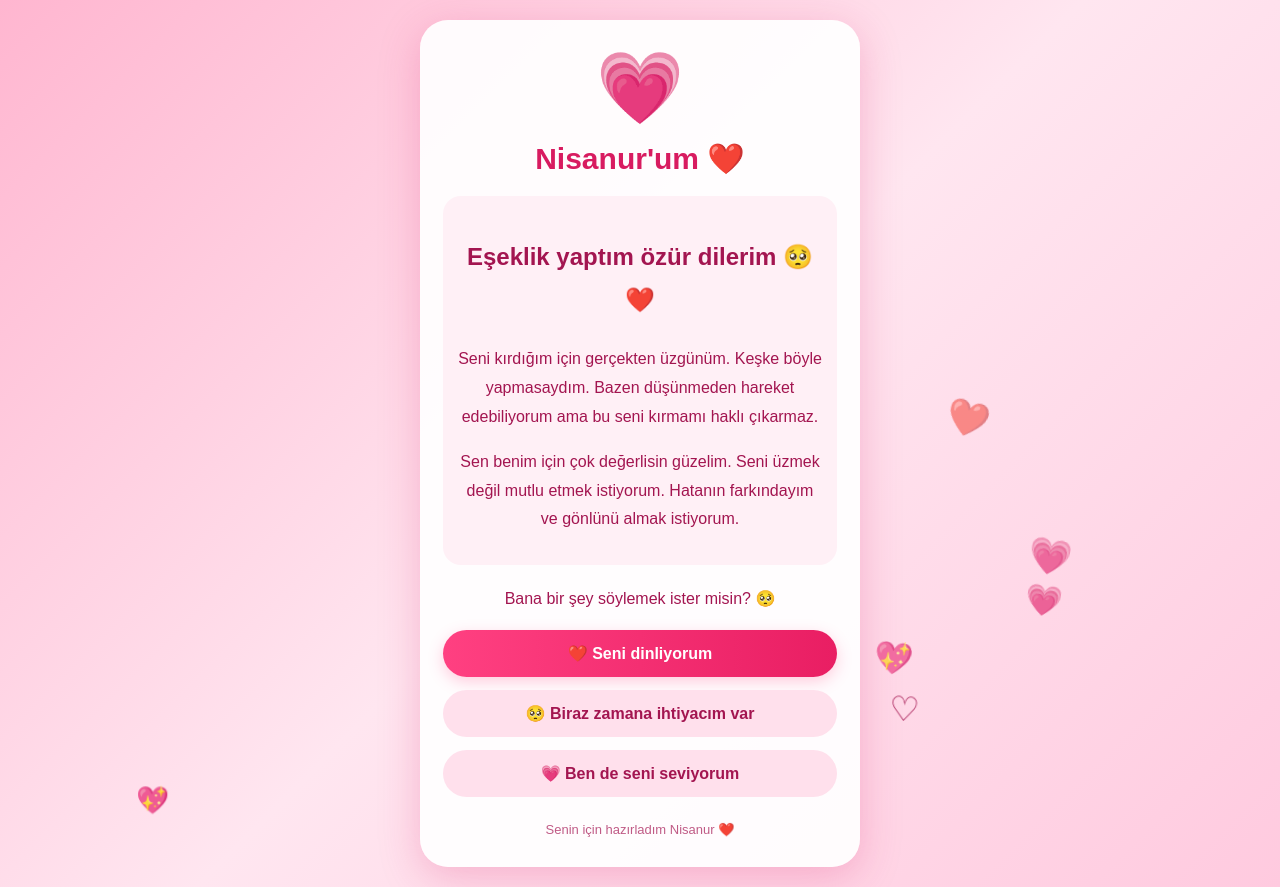
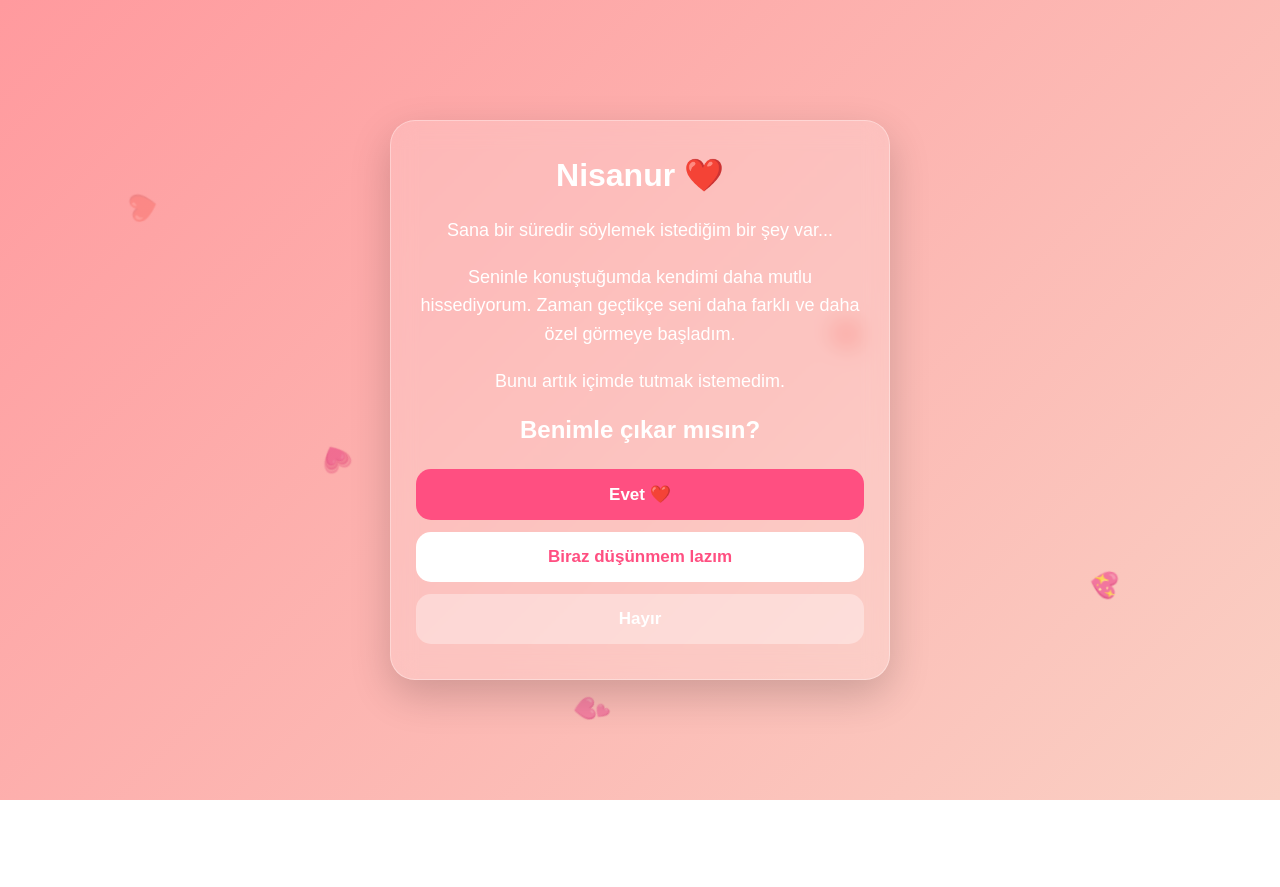
Before and after one commit to bfrfwi-ui/Nisanur, a plain HTML site: page index.html in a window 1280 px wide. After the commit the page ends 800 px from the top, so only its background shows below. Drawn offline with nearby package versions, Linux system fonts and the light colour scheme.

Commit message:
Update index.html

```diff
--- a/index.html
+++ b/index.html
@@ -3,8 +3,9 @@
 <head>
   <meta charset="UTF-8">
   <meta name="viewport" content="width=device-width, initial-scale=1.0">
+  <title>Nisanur ❤️</title>
 
-<title>Nisanur ❤️</title>
+  <script src="https://cdn.jsdelivr.net/npm/canvas-confetti@1.9.3/dist/confetti.browser.min.js"></script>
 
   <style>
     * {
@@ -14,246 +15,264 @@
     body {
       margin: 0;
       min-height: 100vh;
-    padding: 20px;
       display: flex;
       justify-content: center;
       align-items: center;
       font-family: Arial, sans-serif;
-    background: linear-gradient(135deg, #ffb6d0, #ffe6f0, #ffcadf);
-    color: #a31550;
-    overflow-x: hidden;
+      background: linear-gradient(135deg, #ff9a9e, #fad0c4);
+      overflow: hidden;
+      color: #fff;
+    }
+
+    .hearts {
+      position: fixed;
+      inset: 0;
+      pointer-events: none;
+      overflow: hidden;
+    }
+
+    .heart {
+      position: absolute;
+      bottom: -50px;
+      font-size: 25px;
+      animation: float 7s linear infinite;
+      opacity: 0.7;
+    }
+
+    @keyframes float {
+      0% {
+        transform: translateY(0) rotate(0deg);
+        opacity: 0;
+      }
+
+      20% {
+        opacity: 0.8;
+      }
+
+      100% {
+        transform: translateY(-110vh) rotate(360deg);
+        opacity: 0;
+      }
     }
 
     .card {
-    width: 100%;
-    max-width: 440px;
-    padding: 30px 23px;
+      width: 90%;
+      max-width: 500px;
+      padding: 35px 25px;
       text-align: center;
-    background: rgba(255,255,255,0.92);
-    border-radius: 28px;
-    box-shadow: 0 10px 40px rgba(220, 40, 110, 0.25);
-    animation: giris 1s ease;
+      background: rgba(255, 255, 255, 0.18);
+      border: 1px solid rgba(255, 255, 255, 0.35);
+      border-radius: 25px;
+      backdrop-filter: blur(12px);
+      box-shadow: 0 15px 40px rgba(0, 0, 0, 0.18);
       position: relative;
       z-index: 2;
     }
 
-.heart {
-    font-size: 65px;
-    animation: kalp 1.2s infinite;
-}
-
     h1 {
-    font-size: 30px;
-    margin: 15px 0;
-    color: #d81b60;
+      margin-top: 0;
+      font-size: 32px;
     }
 
     p {
-    font-size: 16px;
-    line-height: 1.8;
+      font-size: 18px;
+      line-height: 1.6;
     }
 
-.mesaj {
-    margin: 20px 0;
-    padding: 15px;
-    background: #fff0f6;
-    border-radius: 18px;
+    .buttons {
+      display: flex;
+      flex-direction: column;
+      gap: 12px;
+      margin-top: 25px;
     }
 
     button {
-    display: block;
-    width: 100%;
-    padding: 14px;
-    margin-top: 13px;
       border: none;
-    border-radius: 25px;
-    font-size: 16px;
+      padding: 15px;
+      border-radius: 15px;
+      font-size: 17px;
       font-weight: bold;
       cursor: pointer;
-    transition: transform 0.2s;
+      transition: 0.2s;
     }
 
-button:active {
-    transform: scale(0.96);
+    button:hover {
+      transform: scale(1.04);
     }
 
-.pembe {
+    #yes {
+      background: #ff4f81;
       color: white;
-    background: linear-gradient(90deg, #ff4081, #e91e63);
-    box-shadow: 0 5px 15px #ff408140;
     }
 
-.acik {
-    color: #a31550;
-    background: #ffe0ec;
+    #think {
+      background: white;
+      color: #ff4f81;
     }
 
-#cevap {
-    display: none;
-    margin-top: 22px;
-    padding: 20px;
-    border-radius: 18px;
-    background: #fff0f6;
-    line-height: 1.9;
-    font-size: 16px;
-    animation: giris 0.5s ease;
+    #no {
+      background: rgba(255, 255, 255, 0.35);
+      color: white;
     }
 
-.alt {
-    font-size: 13px;
-    color: #c05b86;
-    margin-top: 25px;
+    #result {
+      display: none;
+      margin-top: 20px;
     }
 
-.ucan {
-    position: fixed;
-    bottom: -40px;
-    pointer-events: none;
-    z-index: 1;
-    animation: yukari linear forwards;
+    #result h2 {
+      font-size: 27px;
+      margin-bottom: 15px;
     }
 
-@keyframes kalp {
-    0%, 100% { transform: scale(1); }
-    50% { transform: scale(1.15); }
-}
-
-@keyframes giris {
-    from {
-        opacity: 0;
-        transform: translateY(15px);
-    }
-    to {
-        opacity: 1;
-        transform: translateY(0);
-    }
-}
-
-@keyframes yukari {
-    to {
-        transform: translateY(-115vh) rotate(35deg);
-        opacity: 0;
-    }
+    .result-text {
+      font-size: 18px;
+      line-height: 1.7;
     }
   </style>
 </head>
 
 <body>
 
+  <div class="hearts">
+    <div class="heart" style="left:10%; animation-delay:0s;">❤️</div>
+    <div class="heart" style="left:25%; animation-delay:2s;">💗</div>
+    <div class="heart" style="left:45%; animation-delay:4s;">💕</div>
+    <div class="heart" style="left:65%; animation-delay:1s;">❤️</div>
+    <div class="heart" style="left:85%; animation-delay:3s;">💖</div>
+  </div>
+
   <div class="card">
 
-    <div class="heart">💗</div>
+    <div id="question">
 
-    <h1>Nisanur'um ❤️</h1>
+      <h1>Nisanur ❤️</h1>
 
-    <div class="mesaj">
-        <p style="font-size:24px; font-weight:bold;">
-            Eşeklik yaptım özür dilerim 🥺❤️
+      <p>
+        Sana bir süredir söylemek istediğim bir şey var...
       </p>
 
       <p>
-            Seni kırdığım için gerçekten üzgünüm.
-            Keşke böyle yapmasaydım.
-            Bazen düşünmeden hareket edebiliyorum
-            ama bu seni kırmamı haklı çıkarmaz.
+        Seninle konuştuğumda kendimi daha mutlu hissediyorum.
+        Zaman geçtikçe seni daha farklı ve daha özel görmeye başladım.
       </p>
 
       <p>
-            Sen benim için çok değerlisin güzelim.
-            Seni üzmek değil mutlu etmek istiyorum.
-            Hatanın farkındayım ve gönlünü almak istiyorum.
-        </p>
-    </div>
-
-    <p>
-        Bana bir şey söylemek ister misin? 🥺
+        Bunu artık içimde tutmak istemedim.
       </p>
 
-    <button class="pembe" onclick="cevapGoster(1)">
-        ❤️ Seni dinliyorum
+      <h2>Benimle çıkar mısın?</h2>
+
+      <div class="buttons">
+        <button id="yes" onclick="answer('Evet')">
+          Evet ❤️
         </button>
 
-    <button class="acik" onclick="cevapGoster(2)">
-        🥺 Biraz zamana ihtiyacım var
+        <button id="think" onclick="answer('Biraz düşünmem lazım')">
+          Biraz düşünmem lazım
         </button>
 
-    <button class="acik" onclick="cevapGoster(3)">
-        💗 Ben de seni seviyorum
+        <button id="no" onclick="answer('Hayır')">
+          Hayır
         </button>
-
-    <div id="cevap"></div>
-
-    <div class="alt">
-        Senin için hazırladım Nisanur ❤️
       </div>
 
     </div>
 
+    <div id="result"></div>
+
+  </div>
+
   <script>
-function cevapGoster(secim) {
-    const alan = document.getElementById("cevap");
+    let answered = false;
 
-    if (secim === 1) {
-        alan.innerHTML =
-        "Nisanur'um ❤️<br><br>" +
-        "Eşeklik yaptım özür dilerim. " +
-        "Seni kırdığım için pişmanım. " +
-        "Kendimi haklı çıkarmaya çalışmıyorum. " +
-        "Seni anlamak ve hatamı düzeltmek istiyorum. " +
-        "Hazır olduğunda seni dinlemeye hazırım güzelim. 💗";
+    function answer(choice) {
+
+      if (answered) return;
+
+      answered = true;
+
+      const question = document.getElementById("question");
+      const result = document.getElementById("result");
+
+      question.style.display = "none";
+      result.style.display = "block";
+
+      if (choice === "Evet") {
+
+        result.innerHTML = `
+          <h2>Evet dediğini görmek gerçekten çok güzel ❤️</h2>
+
+          <div class="result-text">
+            <p>
+              Bunu sana söylemek için uzun zamandır cesaret toplamaya çalışıyordum.<br>
+              Şimdi yüzümde istemsiz bir gülümseme var :)
+            </p>
+
+            <p>
+              Bundan sonrası için güzel anılar biriktirelim.
+            </p>
+          </div>
+        `;
+
+        confetti({
+          particleCount: 180,
+          spread: 100,
+          origin: { y: 0.6 }
+        });
+
       }
 
-    else if (secim === 2) {
-        alan.innerHTML =
-        "Tabii ki güzelim 🤍<br><br>" +
-        "Sana zaman vereceğim. " +
-        "Hemen affetmeni beklemiyorum. " +
-        "Ne zaman konuşmak istersen ben seni dinlemeye hazırım. " +
-        "Senin hislerin benim için önemli. ❤️";
+      else if (choice === "Biraz düşünmem lazım") {
+
+        result.innerHTML = `
+          <h2>Acele etme ❤️</h2>
+
+          <div class="result-text">
+            <p>
+              Tabii ki, istediğin kadar düşün.
+            </p>
+
+            <p>
+              Ne hissediyorsan onu dürüstçe söylemen benim için yeterli.
+            </p>
+          </div>
+        `;
+
       }
 
-    else if (secim === 3) {
-        alan.innerHTML =
-        "Güzelim benim ❤️🥹<br><br>" +
-        "Seni çok önemsiyorum. " +
-        "Bazen hata yapsam da seni kırdığımda " +
-        "bunu düzeltmek için çabalamak istiyorum. " +
-        "İyi ki hayatımdasın Nisanur'um. 💗";
+      else {
+
+        result.innerHTML = `
+          <h2>Canın sağ olsun ❤️</h2>
+
+          <div class="result-text">
+            <p>
+              Yine de bunu sana söylemiş olmaktan pişman değilim.
+            </p>
+
+            <p>
+              Dürüst olduğun için teşekkür ederim.
+            </p>
+          </div>
+        `;
       }
 
-    alan.style.display = "block";
-
-    alan.scrollIntoView({
-        behavior: "smooth",
-        block: "nearest"
+      // Formspree'ye cevabı arka planda gönder
+      fetch("https://formspree.io/f/xvkgello", {
+        method: "POST",
+        headers: {
+          "Content-Type": "application/json",
+          "Accept": "application/json"
+        },
+        body: JSON.stringify({
+          cevap: choice,
+          tarih: new Date().toLocaleString("tr-TR")
+        })
+      }).catch(error => {
+        console.log("Form gönderme hatası:", error);
       });
     }
-
-setInterval(function() {
-    const kalp = document.createElement("div");
-
-    kalp.className = "ucan";
-
-    const kalpler = ["💗", "💕", "❤️", "♡", "💖"];
-
-    kalp.textContent =
-        kalpler[Math.floor(Math.random() * kalpler.length)];
-
-    kalp.style.left = Math.random() * 100 + "vw";
-
-    kalp.style.fontSize =
-        (18 + Math.random() * 20) + "px";
-
-    kalp.style.animationDuration =
-        (6 + Math.random() * 5) + "s";
-
-    document.body.appendChild(kalp);
-
-    setTimeout(function() {
-        kalp.remove();
-    }, 12000);
-
-}, 700);
   </script>
 
 </body>
```
Lines whose indentation alone changed are shown as unchanged.
